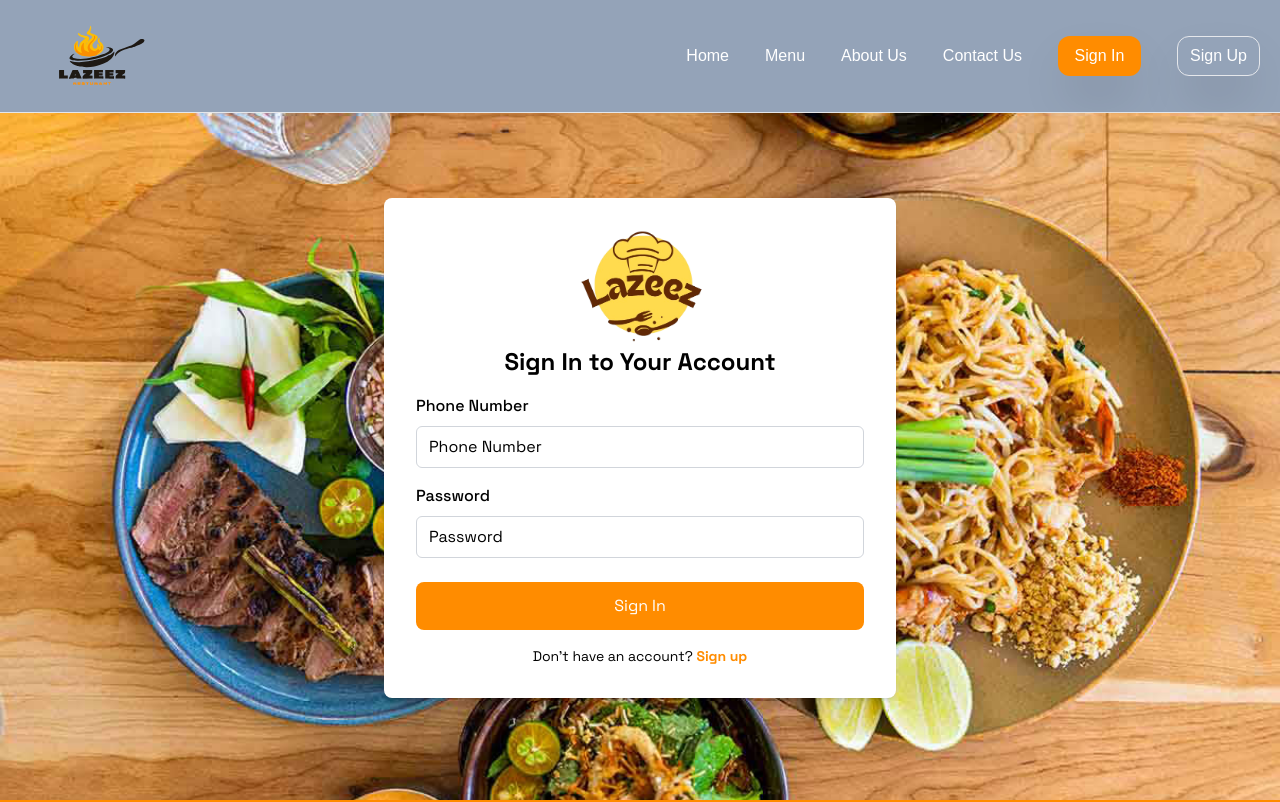
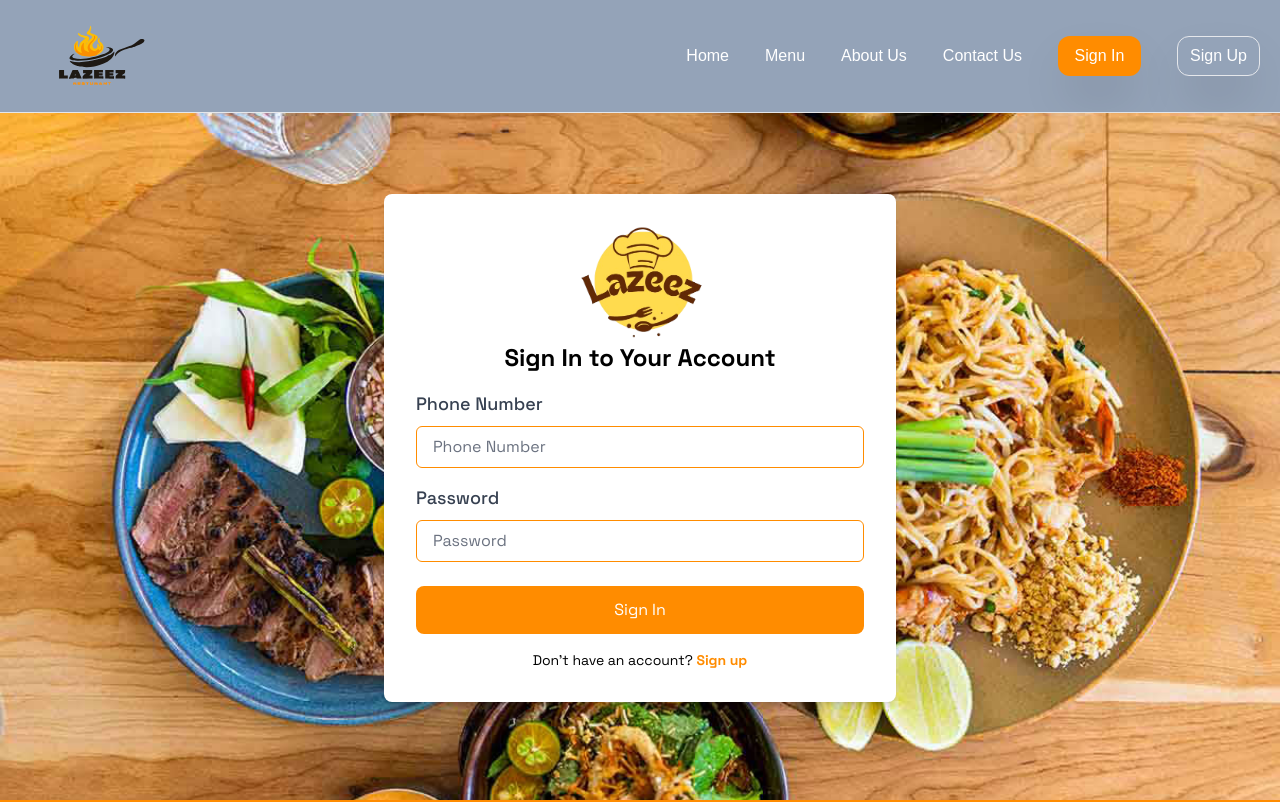
Before and after one commit to Raghdaa99/restaurant-website, a Vue app: page /signin in a window 1280 px wide. Shown: the top 802 px of the page. Built offline with nearby package versions, Linux system fonts and the light colour scheme; a web font is replaced by a local one.

Commit message:
Update input field in SignIn.vue

```diff
--- a/src/components/auth/SignIn.vue
+++ b/src/components/auth/SignIn.vue
@@ -1,10 +1,9 @@
-
 <script lang="ts" setup>
 import { ref, computed } from "vue";
 import { useRouter } from "vue-router";
 import { useUserStore } from "@/stores/useUserStore";
 import Button from "@/components/UI/Button.vue";
-
+import InputField from "@/components/UI/InputField.vue";
 const router = useRouter();
 const userStore = useUserStore();
 const loginData = ref({
@@ -32,9 +31,9 @@ function handleLogin() {
     if (user.password === loginData.value.password) {
       alert("Login Successful!");
       router.push("/");
+      window.scrollTo(0, 0);
     } else {
       alert("Invalid password");
-     window.scrollTo(0, 0);
     }
   } else {
     alert("No user found. Please sign up first.");
@@ -53,28 +52,28 @@ function handleLogin() {
       <h1 class="text-2xl font-bold text-center text-black mb-4">Sign In to Your Account</h1>
 
       <form @submit.prevent="handleLogin">
+        <!-- حقل الهاتف المعدل -->
         <div class="mb-4">
-         <label for="phone" class="block text-black mb-2 font-medium">Phone Number</label>
-         <input
+          <InputField
+            label="Phone Number"
             type="tel"
-           id="phone"
-           v-model="loginData.phone"
             placeholder="Phone Number"
+            :modelValue="loginData.phone"
+            @update:modelValue="val => loginData.phone = val"
             @blur="markTouched('phone')"
-           class="w-full px-3 py-2 border border-gray-300 rounded-md text-gray"
           />
           <p v-if="errors.phone" class="text-danger text-sm">Invalid phone number</p>
         </div>
 
+        <!-- حقل الباسوورد المعدل -->
         <div class="mb-6">
-         <label for="password" class="block text-black mb-2 font-medium">Password</label>
-         <input
+          <InputField
+            label="Password"
             type="password"
-           id="password"
-           v-model="loginData.password"
             placeholder="Password"
+            :modelValue="loginData.password"
+            @update:modelValue="val => loginData.password = val"
             @blur="markTouched('password')"
-           class="w-full px-3 py-2 border border-gray-300 rounded-md text-gray"
           />
           <p v-if="errors.password" class="text-danger text-sm">Password must be at least 6 characters</p>
         </div>
```
Lines whose indentation alone changed are shown as unchanged.
